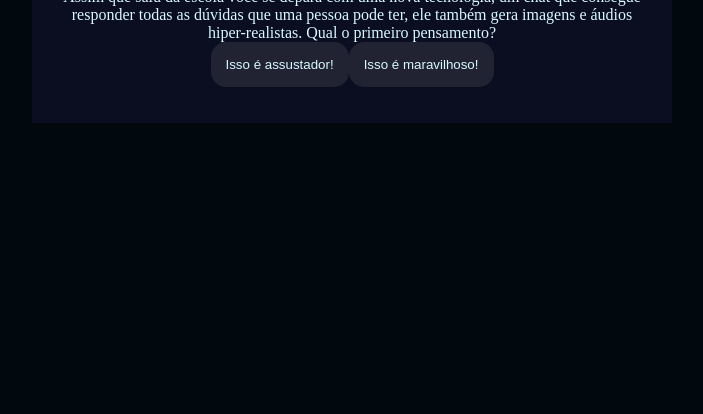
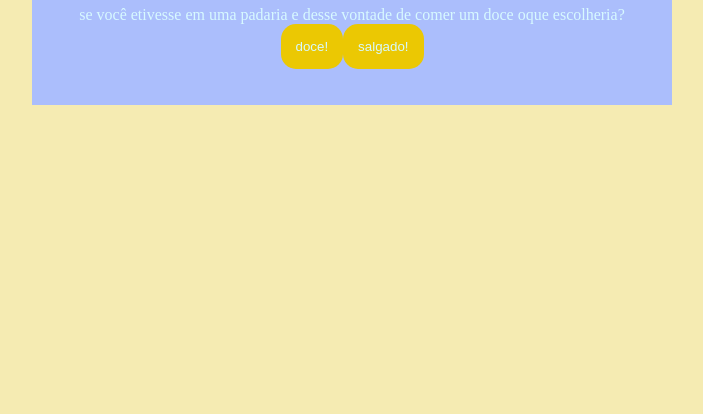
Before and after one commit to gabriellamariamartioli/projeto-IA-oficial, a plain HTML site: page index.html in a window 1280 px wide. Shown: the part 402-816 px from the top of the page, without its empty margins (288-991 px from the left). Drawn offline with Linux system fonts and the light colour scheme.

Commit message:
Add files via upload

```diff
--- a/script.js
+++ b/script.js
@@ -6,14 +6,14 @@ const textoResultado = document.querySelector(".texto-resultado");
 
 const perguntas = [
     {
-        enunciado: "Assim que saiu da escola você se depara com uma nova tecnologia, um chat que consegue responder todas as dúvidas que uma pessoa pode ter, ele também gera imagens e áudios hiper-realistas. Qual o primeiro pensamento?",
+        enunciado: "se você etivesse em uma padaria e desse vontade de comer um doce oque escolheria?",
         alternativas: [
             {
-                texto: "Isso é assustador!",
+                texto: "doce!",
                 afirmacao: "No início ficou com medo do que essa tecnologia pode fazer. "
             },
             {
-                texto: "Isso é maravilhoso!",
+                texto: "salgado!",
                 afirmacao: "Quis saber como usar IA no seu dia a dia."
             }
         ]
--- a/style.css
+++ b/style.css
@@ -1,8 +1,8 @@
 :root{
-    --cor-fundo: #01080E ;
-    --cor-principal: #0B0D20 ;
-    --cor-secundaria: #212333;
-    --cor-destaque: #2BDEFD;
+    --cor-fundo: #f5ebb2 ;
+    --cor-principal: #abbefc ;
+    --cor-secundaria: #ebc803;
+    --cor-destaque: #ffffff;
     --cor-texto: #D7F9FF;
 
 }
```
